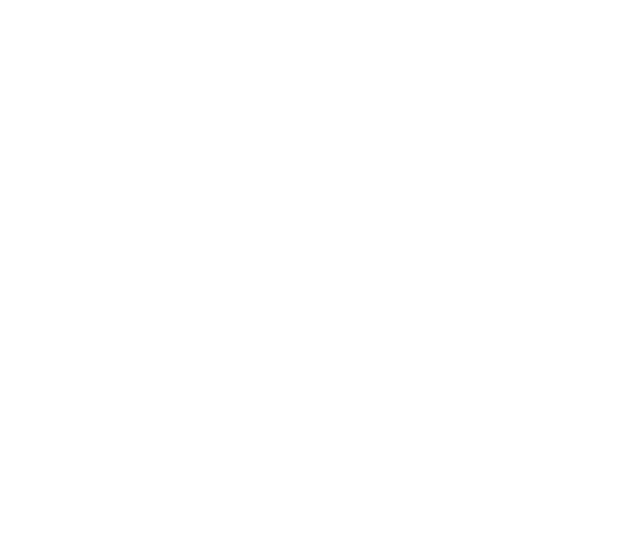
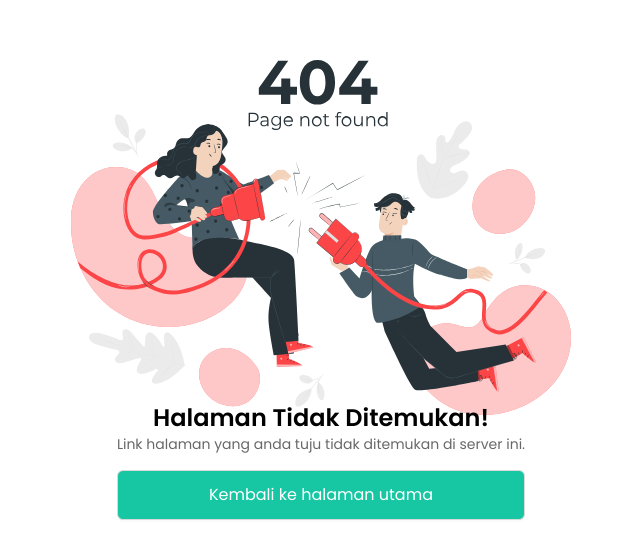
Before and after one commit to team-capstone-1/fe-repro-health, a React (Vite) app: page /404 in a window 1280 px wide. Before the commit this address had no page. Shown: the part 163-722 px from the top of the page, without its empty margins (319-959 px from the left). Built offline with nearby package versions, Linux system fonts and the light colour scheme.

Commit message:
feat:(Notfound) add notfound route and pages

```diff
--- a/src/routers/index.jsx
+++ b/src/routers/index.jsx
@@ -1,4 +1,4 @@
-import { Routes, Route } from "react-router-dom";
+import { Routes, Route, Navigate } from "react-router-dom";
 import PublicRoute from "@/routers/PublicRoute";
 
 import LandingPage from "@/views/landing-views";
@@ -15,6 +15,7 @@ import ResetPassword from "@/views/auth-views/ResetPassword";
 import Dashboard from "@/views/app-views/dashboard";
 import Forum from "@/views/app-views/forum";
 import PrivateRoute from "@/routers/PrivateRoute";
+import Notfound from "@/views/error-views/Notfound";
 
 export default function SetupRoutes() {
   return (
@@ -34,6 +35,11 @@ export default function SetupRoutes() {
       <Route path="/forgot-password" element={<ForgotPassword />} />
       <Route path="/verify" element={<Verify />} />
       <Route path="/reset-password" element={<ResetPassword />} />
+
+      <Route>
+        <Route path="/404" element={<Notfound />} />
+        <Route path="*" element={<Navigate to="/404" replace />} />
+      </Route>
     </Routes>
   );
 }
--- /dev/null
+++ b/src/views/error-views/Notfound.jsx
@@ -0,0 +1,22 @@
+import { Button } from "antd";
+import { Link } from "react-router-dom";
+
+export default function Notfound() {
+  return (
+    <section id="error-notfound">
+      <div className="bg-error-notfound flex h-screen w-screen items-center justify-center bg-center bg-no-repeat text-center">
+        <div className="mt-[35%]">
+          <h4 className="text-2xl">Halaman Tidak Ditemukan!</h4>
+          <p className="text-sm text-[#686868]">
+            Link halaman yang anda tuju tidak ditemukan di server ini.
+          </p>
+          <Link to="/">
+            <Button className="mt-[1rem] h-[50px] w-[100%] bg-green-500 text-base text-white hover:border-transparent">
+              Kembali ke halaman utama
+            </Button>
+          </Link>
+        </div>
+      </div>
+    </section>
+  );
+}
--- a/tailwind.config.js
+++ b/tailwind.config.js
@@ -2,7 +2,6 @@
 export default {
   content: ["./index.html", "./src/**/*.{js,ts,jsx,tsx}"],
   theme: {
-
     extend: {
       colors: {
         green: {
@@ -50,6 +49,7 @@ export default {
       "vector-header-2": 'url("./assets/vector-2.png")',
       "ellipse-header": 'url("./assets/ellipse.svg")',
       "doctor-header": 'url("./assets/doctor.svg")',
+      "error-notfound": 'url("./assets/notfound.svg")',
     },
   },
   plugins: [],
```
Also changed, not shown: src/assets/notfound.svg (added).
